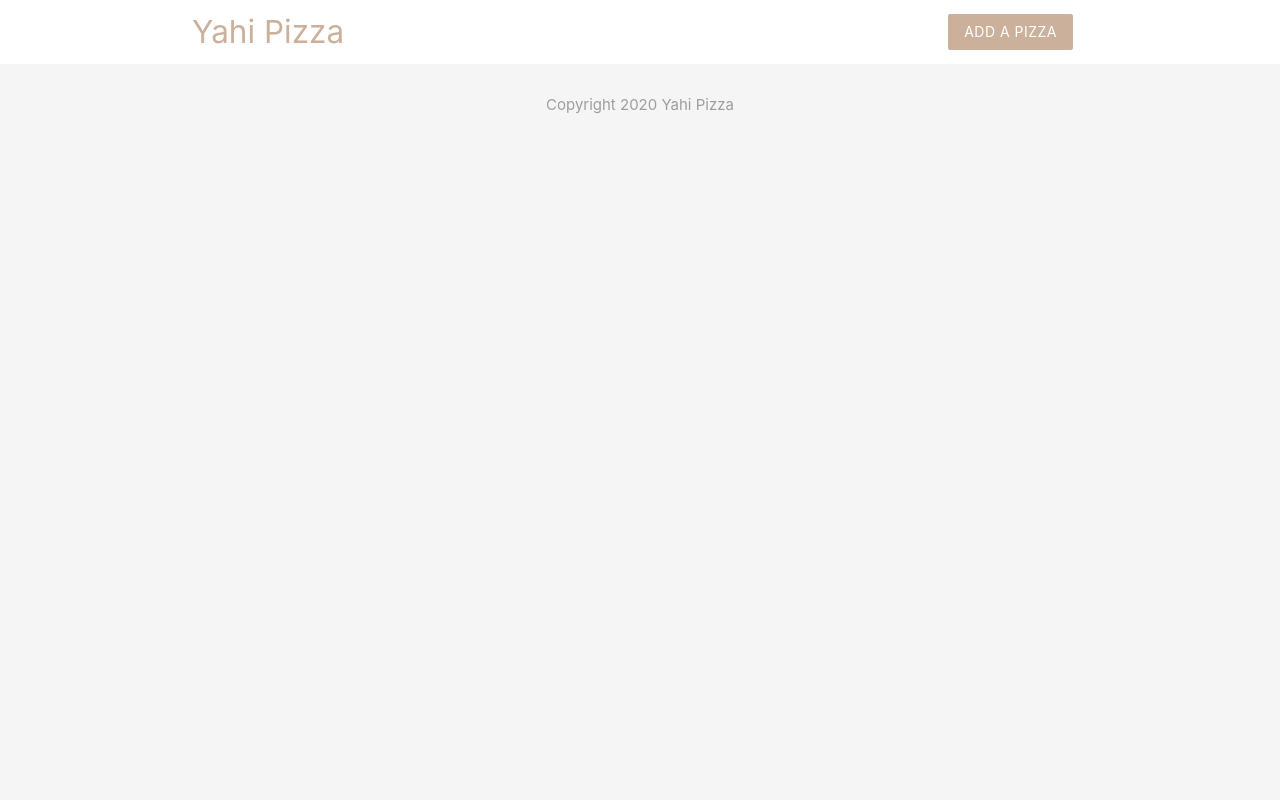
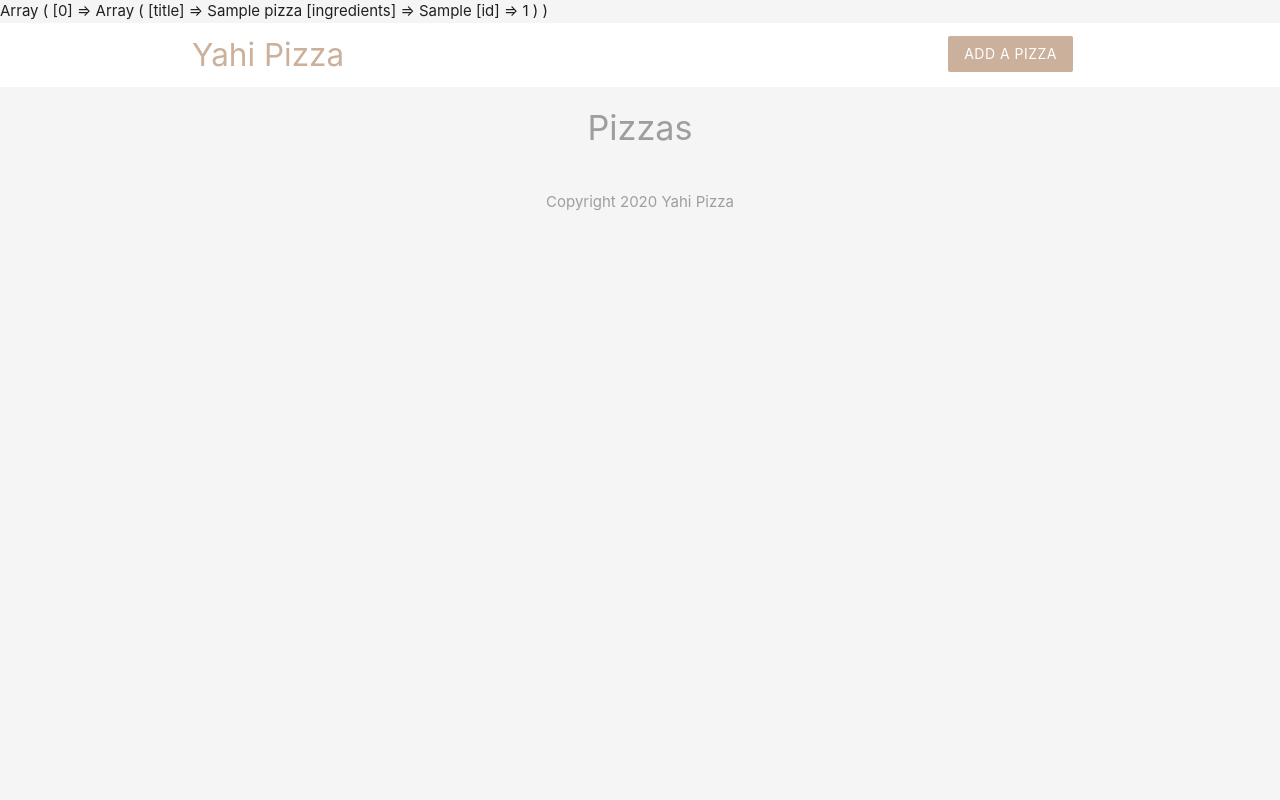
Before and after one commit to Blackscure/yahiPizza, a PHP site: page / in a window 1280 px wide. Run offline with PHP 8.4, Linux system fonts and the light colour scheme; tables that the repository leaves empty or names only in its code hold one stand-in row (values such as "Sample post").

Commit message:
database connection created in index file

```diff
--- a/index.php
+++ b/index.php
@@ -1,4 +1,28 @@
 <?php
+
+// connect to the database
+$conn = mysqli_connect('localhost', 'shaun', 'test1234', 'yahi_pizza');
+// check connection
+if(!$conn){
+    echo 'Connection error: '. mysqli_connect_error();
+}
+
+// write query for all pizzas
+$sql = 'SELECT title, ingredients, id FROM pizzas ORDER BY created_at';
+
+// get the result set (set of rows)
+$result = mysqli_query($conn, $sql);
+
+// fetch the resulting rows as an array
+$pizzas = mysqli_fetch_all($result, MYSQLI_ASSOC);
+
+// free the $result from memory (good practise)
+mysqli_free_result($result);
+
+// close connection
+mysqli_close($conn);
+
+print_r($pizzas);
 
 
 ?>
@@ -8,6 +32,10 @@
 
 
     <?php include('./templates/header.php'); ?>
+
+    <h4 class="center grey-text">Pizzas</h4>
+
+
     <?php include('./templates/footer.php'); ?>
 
 
```
